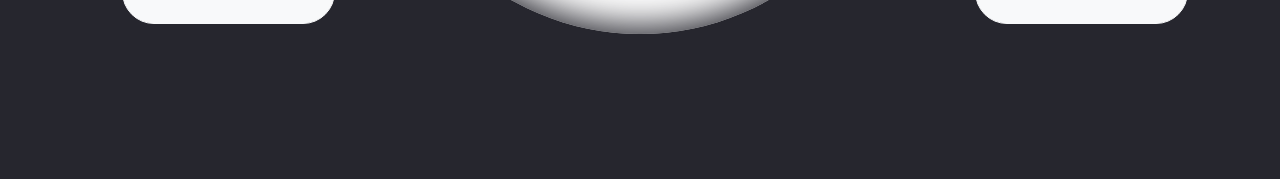
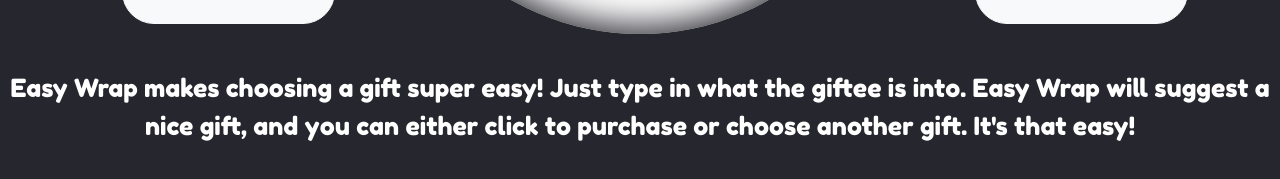
Before and after one commit to wattskimzey/easywrap, a React (Create React App) app in the folder react-app/: page / in a window 1280 px wide. Shown: the part 591-770 px from the top of the page. Built offline with nearby package versions, Linux system fonts and the light colour scheme; no server answers.

Commit message:
added about section to home page

```diff
--- a/react-app/src/components/GiftBubble/index.js
+++ b/react-app/src/components/GiftBubble/index.js
@@ -62,6 +62,10 @@ class GiftBubble extends React.Component {
                 <div className="col-1"></div>
             </div>
 
+            <div className="row position-relative">
+                <p className="font-custom2">Easy Wrap makes choosing a gift super easy! Just type in what the giftee is into. Easy Wrap will suggest a nice gift, and you can either click to purchase or choose another gift.  It's that easy!</p>
+            </div>
+
         </div>
     )
     }
--- a/react-app/src/css/style.css
+++ b/react-app/src/css/style.css
@@ -10,6 +10,10 @@ body {
 
 .font-custom {
     font-family: 'Fredoka One', cursive;
+}
+.font-custom2 {
+    font-family: 'Fredoka One', cursive;
+    font-size: 25px
 }
 
 .right-arrow,
```
